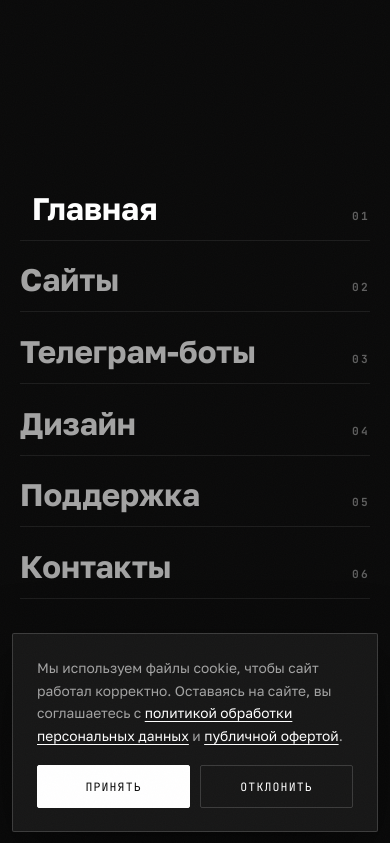
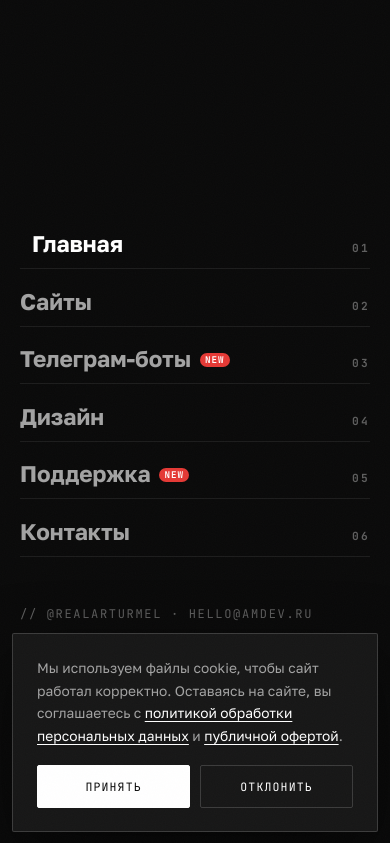
Before and after one commit to Ataro13/am-dev, a plain HTML site: page index.html in a window 390 px wide. Both pictures are taken after a click on the button "Открыть меню". Shown: the top 843 px of the page. Drawn offline with Linux system fonts and the light colour scheme; a web font is replaced by a local one.

Commit message:
feat: бейджи NEW в меню (Телеграм-боты, Поддержка) + центрирование подвала на мобильных

```diff
--- a/css/style.css
+++ b/css/style.css
@@ -280,7 +280,7 @@
 .mobile-menu nav { display: flex; flex-direction: column; gap: 0.5rem; }
 .mobile-menu nav a {
   font-family: var(--font-display);
-  font-size: clamp(1.8rem, 8vw, 2.8rem);
+  font-size: clamp(1.35rem, 5.8vw, 2.2rem);
   font-weight: 700;
   padding-block: 0.35rem;
   color: var(--text-dim);
@@ -304,6 +304,24 @@
   letter-spacing: 0.14em;
   text-transform: uppercase;
   color: var(--text-mute);
+}
+
+/* Бейдж NEW в меню */
+.badge-new {
+  display: inline-block;
+  margin-left: 0.55rem;
+  padding: 0.24em 0.55em;
+  font-family: var(--font-mono);
+  font-size: 0.58rem;
+  font-weight: 700;
+  line-height: 1;
+  letter-spacing: 0.1em;
+  text-transform: uppercase;
+  color: #fff;
+  background: #e53935;
+  border-radius: 999px;
+  vertical-align: middle;
+  transform: translateY(-1px);
 }
 
 /* ---------- 6. HERO ---------- */
@@ -1103,7 +1121,12 @@
   .port-grid { grid-template-columns: 1fr; }
   .price-grid { grid-template-columns: 1fr; }
   .form-grid { grid-template-columns: 1fr; }
-  .footer-grid { grid-template-columns: 1fr; gap: 2rem; }
+  .footer-grid { grid-template-columns: 1fr; gap: 2rem; text-align: center; }
+  .footer-brand p { margin-inline: auto; }
+  .footer-col ul { align-items: center; }
+  .footer-col a { justify-content: center; }
+  .footer-bottom { justify-content: center; text-align: center; }
+  .footer-legal { justify-content: center; text-align: center; }
   .tl-item { grid-template-columns: 1fr; gap: 0.6rem; }
   .hero-cta .btn { width: 100%; justify-content: center; }
   .terminal { font-size: 0.7rem; }
--- a/index.html
+++ b/index.html
@@ -38,9 +38,9 @@
       <nav class="nav" aria-label="Основная навигация">
         <a href="index.html" data-page="home">Главная</a>
         <a href="sites.html" data-page="sites">Сайты</a>
-        <a href="bots.html" data-page="bots">Телеграм-боты</a>
+        <a href="bots.html" data-page="bots">Телеграм-боты<span class="badge-new">NEW</span></a>
         <a href="design.html" data-page="design">Дизайн</a>
-        <a href="support.html" data-page="support">Поддержка</a>
+        <a href="support.html" data-page="support">Поддержка<span class="badge-new">NEW</span></a>
         <a href="contacts.html" data-page="contacts">Контакты</a>
       </nav>
       <button class="burger" id="burger" aria-expanded="false" aria-controls="mobileMenu" aria-label="Открыть меню">
@@ -54,9 +54,9 @@
     <nav aria-label="Мобильная навигация">
       <a href="index.html" data-page="home">Главная<small>01</small></a>
       <a href="sites.html" data-page="sites">Сайты<small>02</small></a>
-      <a href="bots.html" data-page="bots">Телеграм-боты<small>03</small></a>
+      <a href="bots.html" data-page="bots"><span class="m-title">Телеграм-боты<span class="badge-new">NEW</span></span><small>03</small></a>
       <a href="design.html" data-page="design">Дизайн<small>04</small></a>
-      <a href="support.html" data-page="support">Поддержка<small>05</small></a>
+      <a href="support.html" data-page="support"><span class="m-title">Поддержка<span class="badge-new">NEW</span></span><small>05</small></a>
       <a href="contacts.html" data-page="contacts">Контакты<small>06</small></a>
     </nav>
     <!-- КОНТАКТЫ: замените на реальные данные -->
```
Also changed, not shown: bots.html (+4 -4 lines), contacts.html (+4 -4 lines), design.html (+4 -4 lines), oferta.html (+4 -4 lines), privacy.html (+4 -4 lines), sites.html (+4 -4 lines), support.html (+4 -4 lines).
